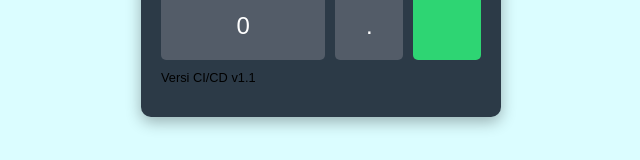
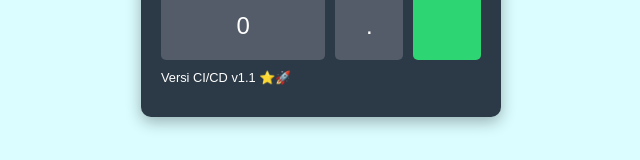
Before and after one commit to darasheiba/MKPL-1302223075-PRAKTIKUM, a plain HTML site: page index.html in a window 1280 px wide. Shown: the part 554-714 px from the top of the page, without its empty margins (304-944 px from the left). Drawn offline with Linux system fonts and the light colour scheme.

Commit message:
Update index.html

```diff
--- a/index.html
+++ b/index.html
@@ -36,7 +36,7 @@
             <button onclick="appendToDisplay('0')" class="zero">0</button>
             <button onclick="appendToDisplay('.')">.</button>
         </div>
-        <p style="color: black; font-size: 0.8em; margin-top: 10px;">Versi CI/CD v1.1</p> </div>
+        <p style="color: white; font-size: 0.8em; margin-top: 10px;">Versi CI/CD v1.1 ⭐️🚀</p> </div>
         <div class="buttons">
     </div>
     <script src="script.js"></script>
```
